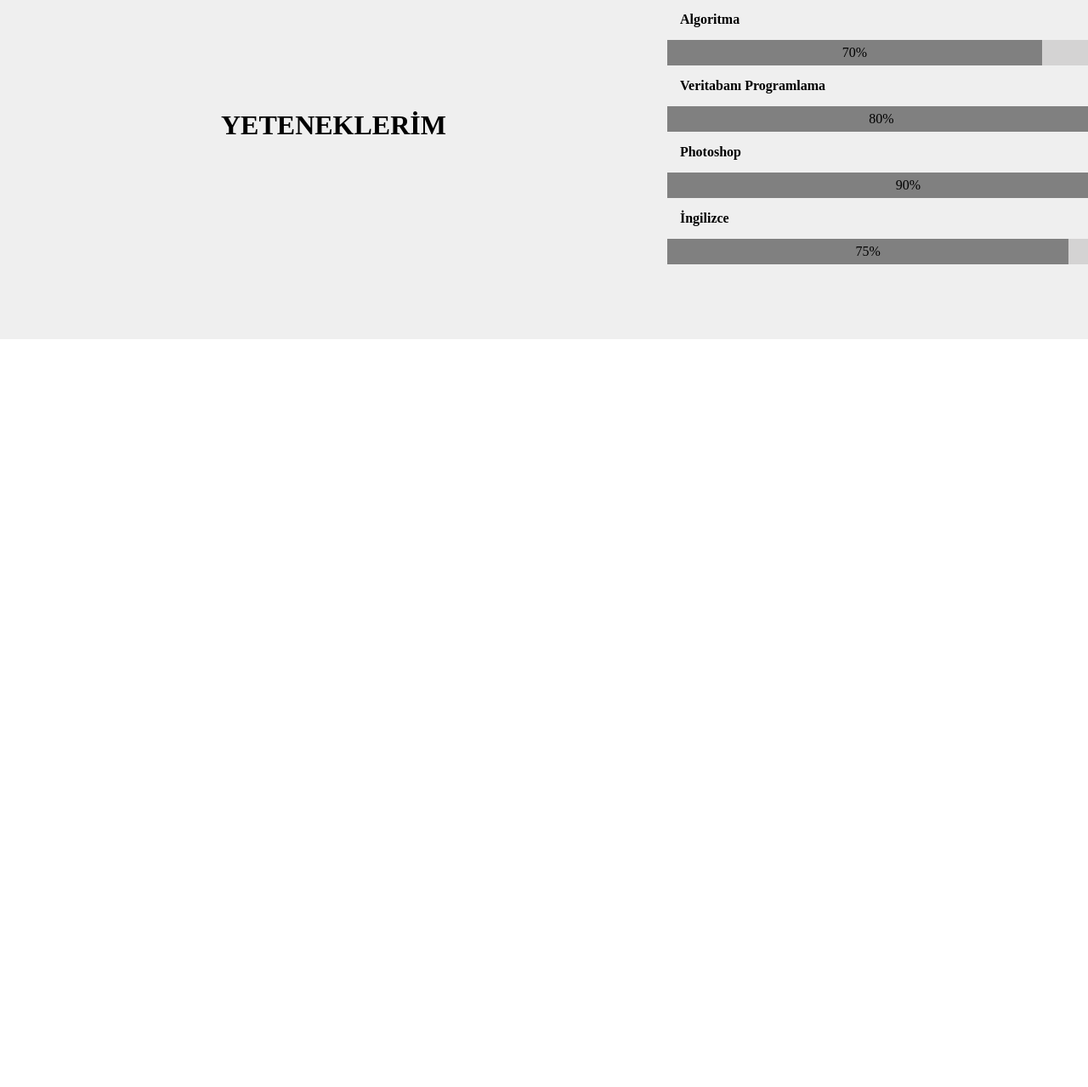
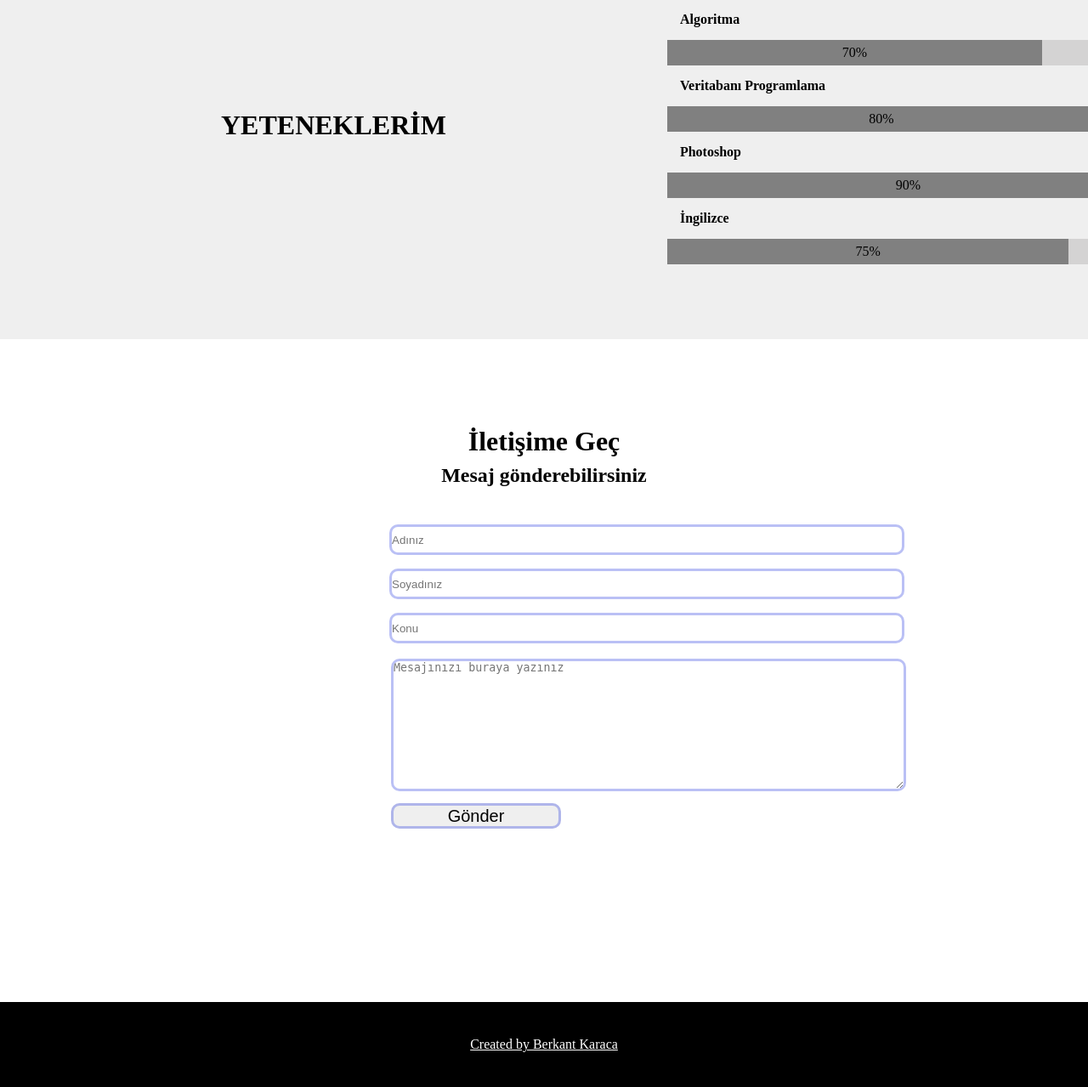
Before and after one commit to berkantkaraca/Ki-isel-Web-Sitesi, a PHP site: page / in a window 1280 px wide; the page is wider, and only the part inside the window is pictured. Shown: the part 2586-3865 px from the top of that part at 85% size. Before the commit the page ends 2985 px from the top of that part, so only its background shows below. Run offline with PHP 8.4, Linux system fonts and the light colour scheme.

Commit message:
Contact ve Footer eklendi

```diff
--- a/index.html
+++ b/index.html
@@ -205,6 +205,30 @@
             </div>
         </div>
 
+        <!--contact-->
+        <div class="contact" id="contact">
+            <div class="contact-text">
+                <h1>İletişime Geç</h1>
+                <h2>Mesaj gönderebilirsiniz</h2>
+            </div>
+            <div class="contact-detail">
+                <div class="contact-form">
+                    <input type="text" placeholder="Adınız">
+                    <br>
+                    <input type="email" placeholder="Soyadınız">
+                    <br>
+                    <input type="text" placeholder="Konu">
+                    <br>
+                    <textarea cols="83" rows="10" placeholder="Mesajınızı buraya yazınız"></textarea>
+                    <button>Gönder</button>
+                </div>
+            </div>
+        </div>
+    </main>
+
+    <footer>
+        <a href="https://www.github.com/berkantkaraca" target="_blank">Created by Berkant Karaca</a>
+    </footer>
 </body>
 
 </html>
--- a/style.css
+++ b/style.css
@@ -125,8 +125,7 @@
   padding: 180px 120px 0px 50px;
 }
 
-.about-detail-text h1,
-p {
+.about-detail-text h1, p {
   line-height: 30px;
 }
 
@@ -149,7 +148,7 @@ p {
   margin-right: 20px;
 }
 
- .project-text {
+.project-text {
   text-align: center;
   margin: 100px 0px 60px 0px;
 }
@@ -222,3 +221,59 @@ p {
 h4 {
   margin: 15px 0px 15px 15px;
 }
+
+
+/*contact*/
+.contact {
+  width: 100%;
+  height: 650px;
+  margin-bottom: 30px;
+}
+
+.contact-text {
+  line-height: 40px;
+  text-align: center;
+  margin-bottom: 30px;
+}
+
+.contact-detail {
+  padding: 0 450px;
+}
+
+.contact-form input {
+  width: 600px;
+  height: 30px;
+  margin: 8px;
+  border: solid #1d30df4d;
+  border-radius: 10px;
+}
+
+.contact-form textarea {
+  width: 600px;
+  margin: 10px;
+  border: solid #1d30df4d;
+  border-radius: 10px;
+}
+
+.contact-form button {
+  width: 200px;
+  height: 30px;
+  font-size: 20px;
+  margin-left: 10px;
+  border: solid #1d30df4d;
+  border-radius: 10px;
+}
+
+/*footer*/
+footer {
+  height: 100px;
+  background: #000000;
+}
+
+footer, a {
+  display: flex;
+  align-items: center;
+  justify-content: center;
+  color: #ffffff;
+
+}
```
